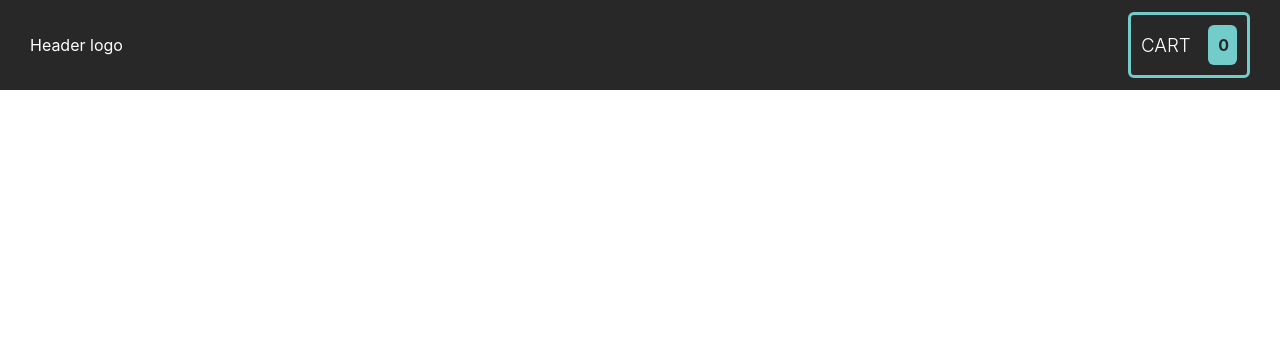
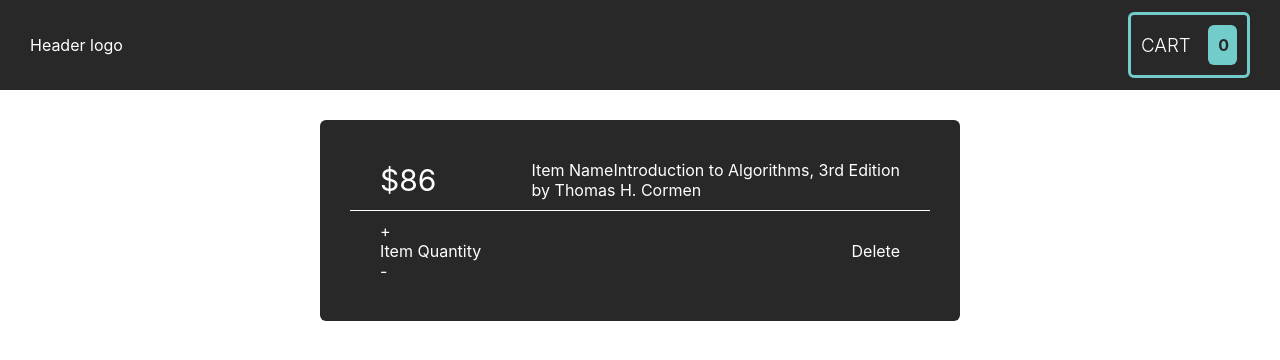
Before and after one commit to sianwa11/Redux-shopping-cart, a React (Create React App) app: page / in a window 1280 px wide. Shown: the top 360 px of the page. Built offline with nearby package versions, Linux system fonts and the light colour scheme.

Commit message:
Added cart items

```diff
--- a/src/App.js
+++ b/src/App.js
@@ -1,9 +1,11 @@
+import CartItems from "./components/Cart/CartItems";
 import Header from "./components/Header/Header";
 
 function App() {
   return (
     <>
       <Header />
+      <CartItems />
     </>
   );
 }
--- /dev/null
+++ b/src/components/Cart/CartItem.module.scss
@@ -0,0 +1,41 @@
+.items {
+  margin: 3rem auto;
+  padding: 3rem;
+  background-color: #282828;
+  width: 50%;
+  color: white;
+  border-radius: 6px;
+}
+
+.item {
+  display: flex;
+  flex-direction: column;
+  font-size: 1.6rem;
+
+  &__details {
+    display: flex;
+    padding: 1rem 3rem;
+    justify-content: space-between;
+    align-items: center;
+    border-bottom: 1px solid #fff;
+
+    &--name {
+      display: flex;
+      flex-direction: column;
+    }
+
+    &--price {
+      display: flex;
+      flex-direction: column;
+      font-size: 3rem;
+      font-family: 700;
+    }
+  }
+
+  &__actions {
+    padding: 1rem 3rem;
+    display: flex;
+    justify-content: space-between;
+    align-items: center;
+  }
+}
--- a/src/components/Cart/CartItems.js
+++ b/src/components/Cart/CartItems.js
@@ -1,14 +1,30 @@
 import React from "react";
+import styles from "./CartItem.module.scss";
 
 const CartItems = () => {
   return (
     <>
-      <div>
-        <div className="">Item Name</div>
-        <div className="">Item Price</div>
-        <div className="">Item Quantity</div>
-        <div className="buttons">+</div>
-        <div className="buttons">-</div>
+      <div className={styles.items}>
+        <div className={styles.item}>
+          <div className={styles.item__details}>
+            <div className={styles["item__details--price"]}>$86</div>
+            <div className={styles["item__details--name"]}>
+              Item NameIntroduction to Algorithms, 3rd Edition
+              <span>by Thomas H. Cormen</span>
+            </div>
+          </div>
+          <div className={styles.item__actions}>
+            <div className="item__actions--1">
+              <div className="buttons">+</div>
+              <div className="">Item Quantity</div>
+              <div className="buttons">-</div>
+            </div>
+
+            <div className="item__actions--2">
+              <div className="buttons">Delete</div>
+            </div>
+          </div>
+        </div>
       </div>
     </>
   );
```
